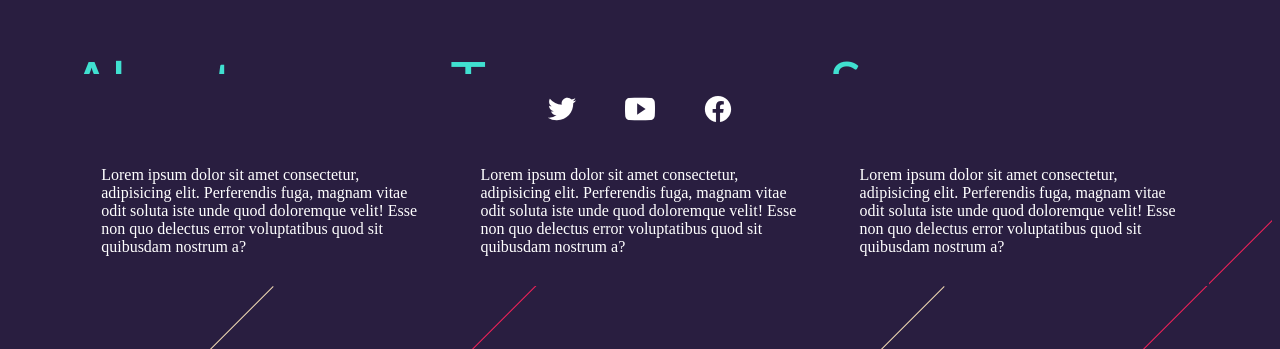
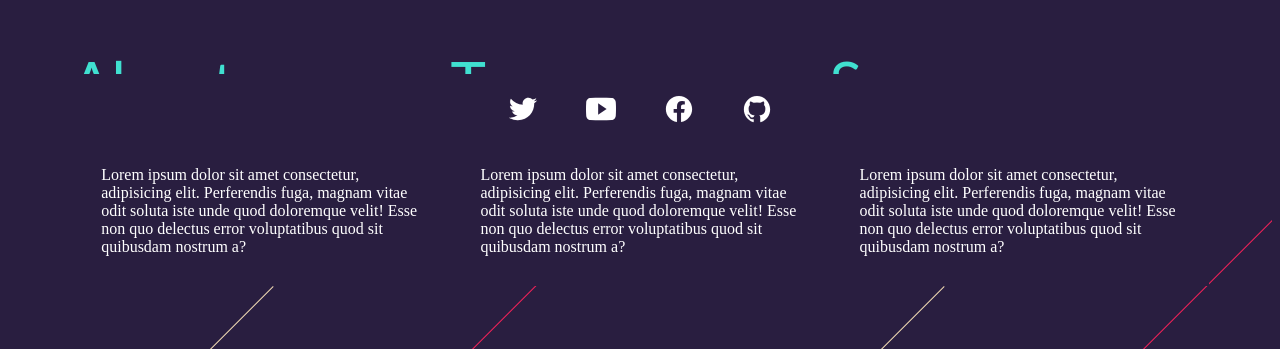
Before and after one commit to anuran-roy/project-1-web-dev, a plain HTML site: page index.html in a window 1280 px wide. Shown: the part 676-1025 px from the top of the page. Drawn offline with nearby package versions, Linux system fonts and the light colour scheme.

Commit message:
Update index.html

```diff
--- a/index.html
+++ b/index.html
@@ -66,6 +66,7 @@
             <a href="https://twitter.com/ieeecsvit" target="_blank" rel="noopener noreferrer"><ion-icon name="logo-twitter"></ion-icon></a>
             <a href="https://www.youtube.com/channel/UCegJ3icdxZDEz1tt5dt8ITw" target="_blank" rel="noopener noreferrer"><ion-icon name="logo-youtube"></ion-icon></a>
             <a href="https://www.facebook.com/ieeecsvit/" target="_blank" rel="noopener noreferrer"><ion-icon name="logo-facebook"></ion-icon></a>
+            <a href="https://www.github.com/IEEECS-VIT/" target="_blank" rel="noopener noreferrer"><ion-icon name="logo-github"></ion-icon></a>
         </div>
 </body>
 
```
